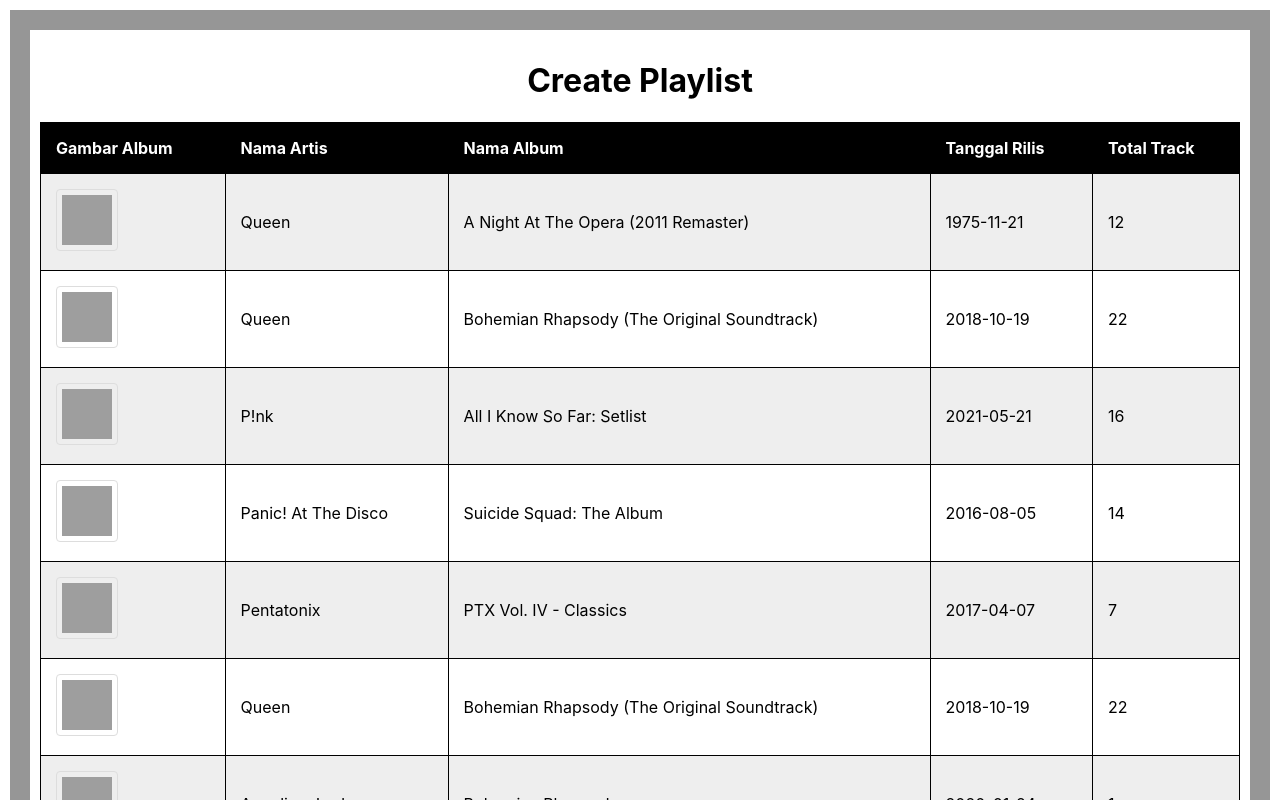
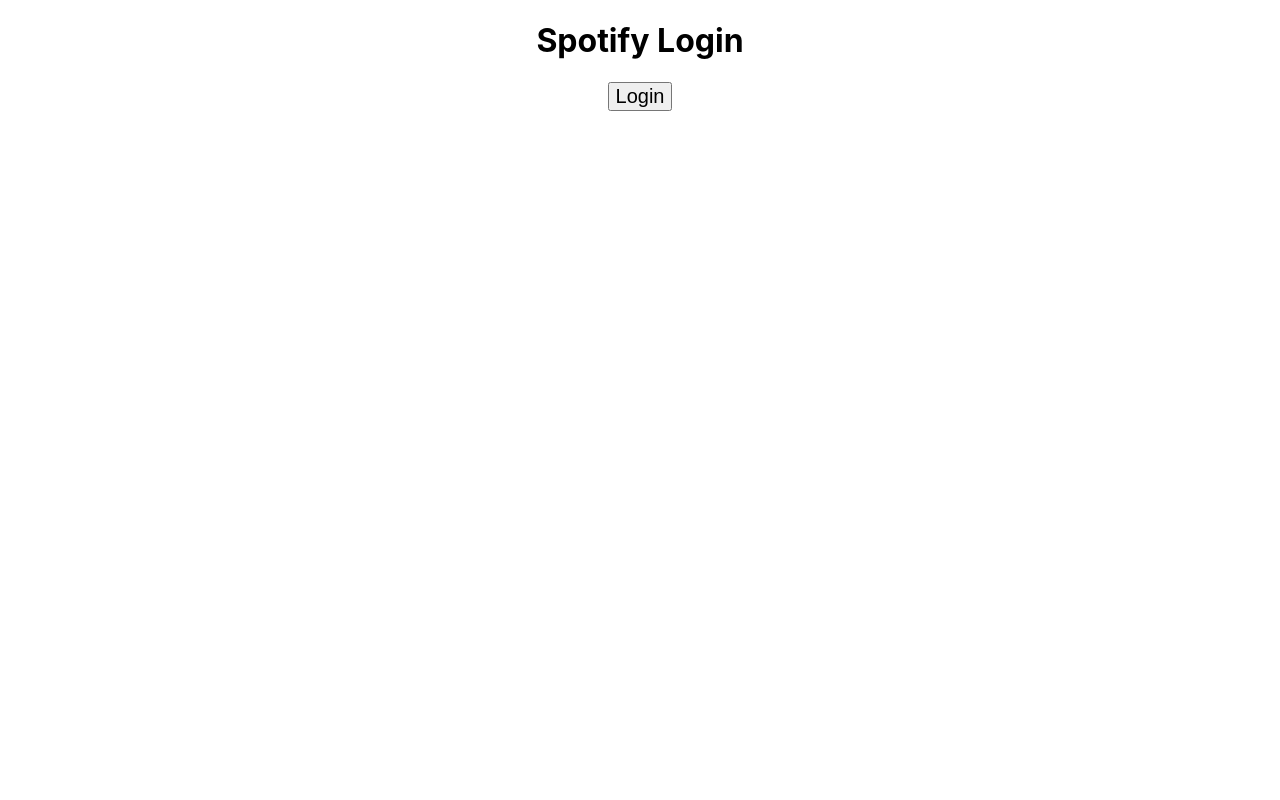
Before and after one commit to salsabilaathika-97/generasi-gigih-homework, a React (Create React App) app in the folder spotify-kw/: page / in a window 1280 px wide. Shown: the top 800 px of the page. Built offline with nearby package versions, Linux system fonts and the light colour scheme; grey boxes are pictures that could not be loaded.

Commit message:
add login spotify

```diff
--- a/spotify-kw/src/App.js
+++ b/spotify-kw/src/App.js
@@ -1,32 +1,20 @@
-import "./App.css";
-import data from "./Data.js";
-import { Album, Artist, Title, Image, RowTable } from "./Components";
+import React, {Component} from 'react'
 
-function App() {
-  return (
-    <div className="App">
-      <h1>Create Playlist</h1>
-      <table id="t01">
-        <tr>
-          <th>Gambar Album</th>
-          <th>Nama Artis</th>
-          <th>Nama Album</th>
-          <th>Tanggal Rilis</th>
-          <th>Total Track</th>
-        </tr>
-        {data.map((element) => (
-          <RowTable
-            url={element.album.images[2].url}
-            artist_name={element.artists[0].name}
-            album_name={element.album.name}
-            release_date={element.album.release_date}
-            total_tracks={element.album.total_tracks}
-          />
-        ))}
-      </table>
-      <button>Select</button>
-    </div>
-  );
+export default class App extends Component {
+    handleClick = async () => {
+        let client_id = '2bba7390150c42c9bad5b2fe1fe7a3d7';
+        let scopes = `playlist-modify-private`;
+        let redirect_url = `http://localhost:3000`;
+        let spotifyUrl = `https:/accounts.spotify.com/authorize?response_type=code&client_id=${client_id}&scope=${encodeURIComponent(scopes)}&redirect_uri=${encodeURIComponent(redirect_url)}`;
+        window.location = spotifyUrl;
+    }
+
+    render(){
+        return <div style={{width:'100%'}}>
+            <h1 style={{textAlign:'center'}}>Spotify Login</h1>
+            <center>
+                <button onClick={this.handleClick} style={{fontSize:'20px'}}>Login</button>
+            </center>
+        </div>
+    }
 }
-
-export default App;
```
Also changed, not shown: 1 other file (tests, documents, lock files or other folders).
